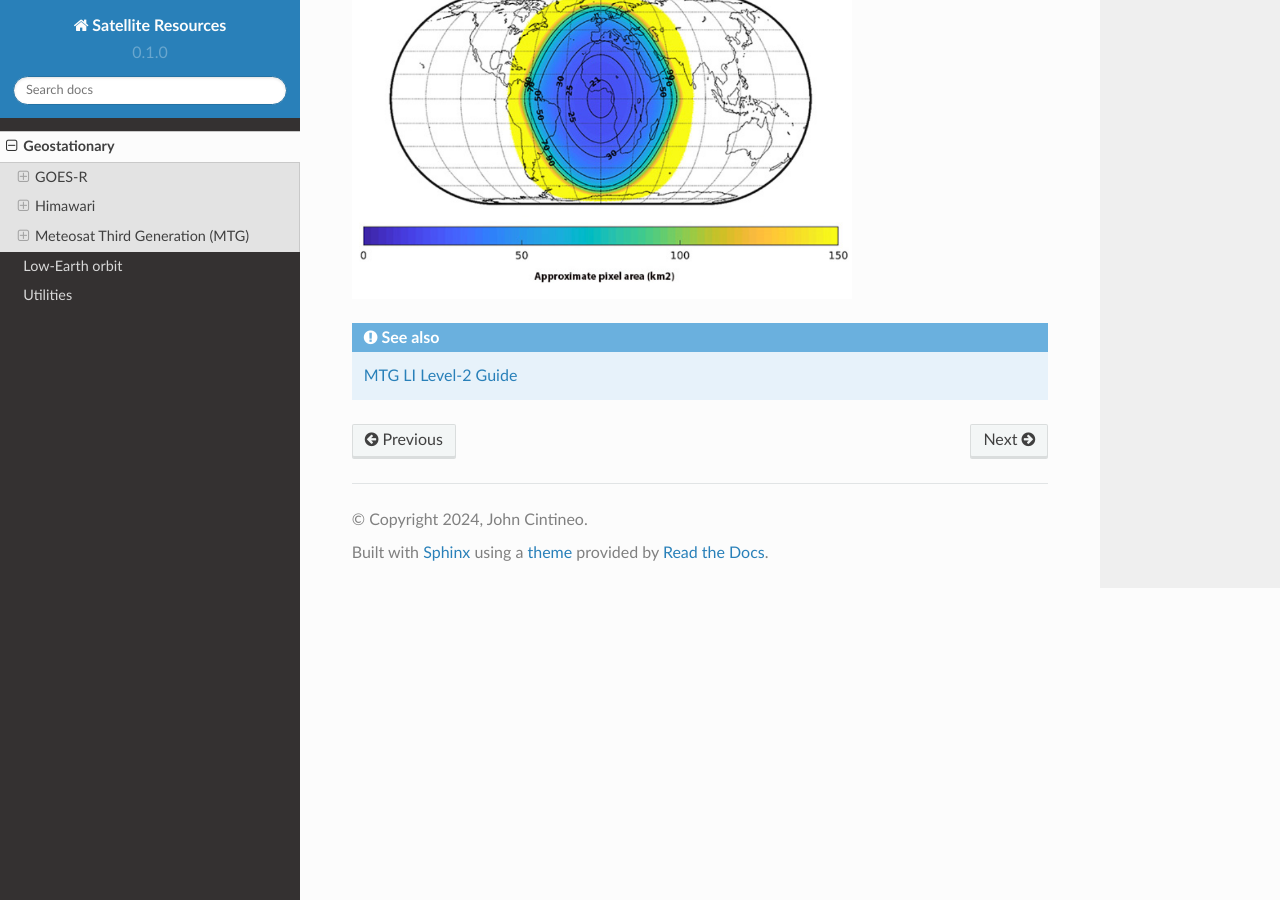
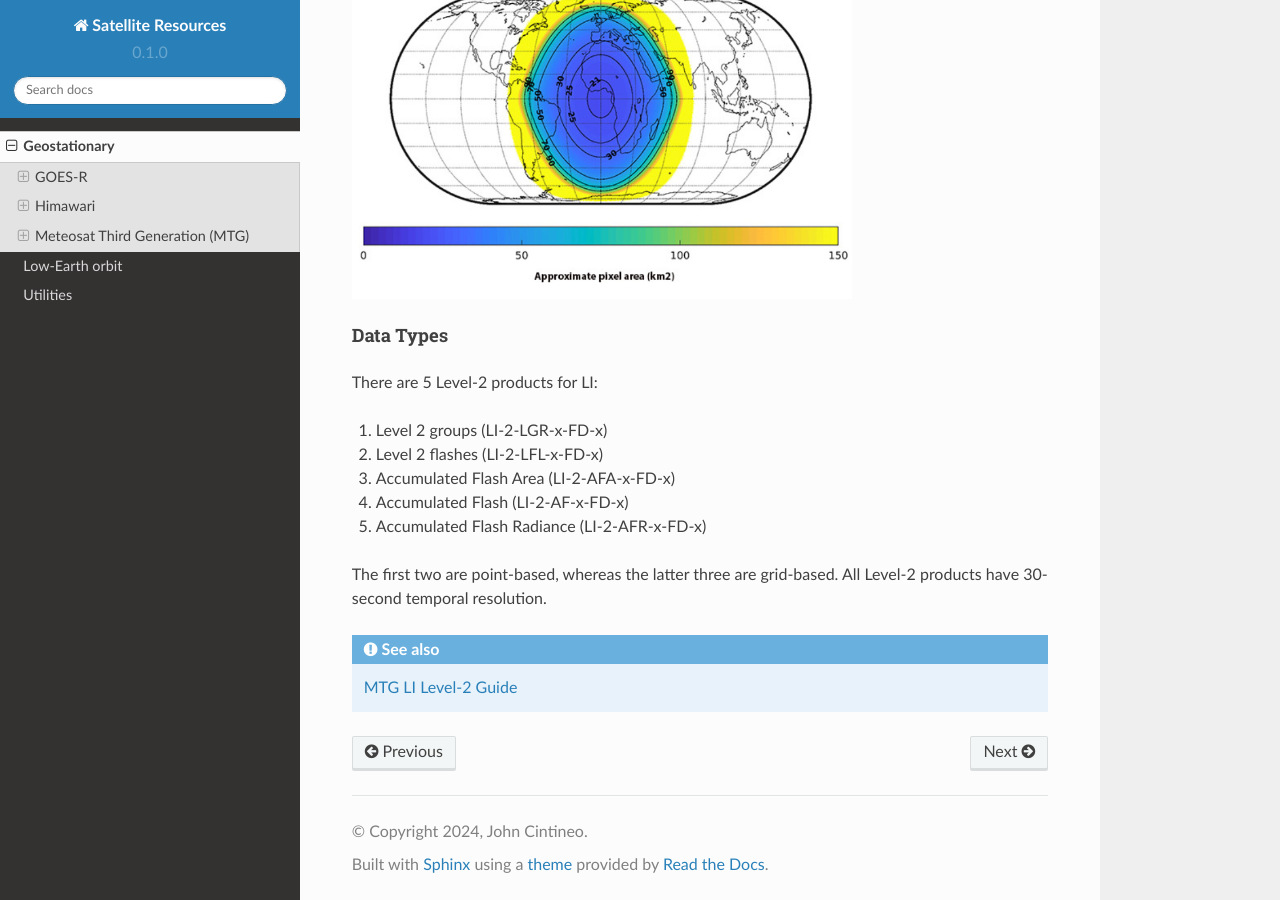
Before and after one commit to jlc248/satellite-resources, a Sphinx documentation site: the page built from docs/source/Geostationary.rst, in a window 1280 px wide and 900 px high, scrolled down 13856 px. Built offline with Sphinx 7.4.7 and the Read the Docs theme 2.0.0, drawn with Linux system fonts in a browser that asks for light colours; pages that are not in the unit, such as notebooks, are missing from menus.

Commit message:
Update Geostationary.rst

```diff
--- a/docs/source/Geostationary.rst
+++ b/docs/source/Geostationary.rst
@@ -390,5 +390,18 @@ The LI domain consists of an area covered by four identical detectors with a sma
   :width: 500
   :alt: Lightning Imager pixel area
 
+Data Types
+,,,,,,,,,,
+
+There are 5 Level-2 products for LI:
+
+1.  Level 2 groups (LI-2-LGR-x-FD-x)
+2.  Level 2 flashes (LI-2-LFL-x-FD-x)
+3.  Accumulated Flash Area (LI-2-AFA-x-FD-x)
+4.  Accumulated Flash (LI-2-AF-x-FD-x)
+5.  Accumulated Flash Radiance (LI-2-AFR-x-FD-x)
+
+The first two are point-based, whereas the latter three are grid-based. All Level-2 products have 30-second temporal resolution.
+
 .. seealso::
   `MTG LI Level-2 Guide <https://user.eumetsat.int/resources/user-guides/mtg-li-level-2-data-guide>`_
```
